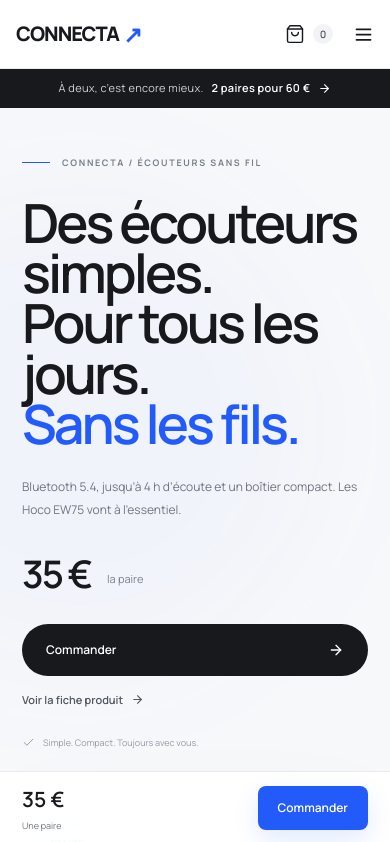
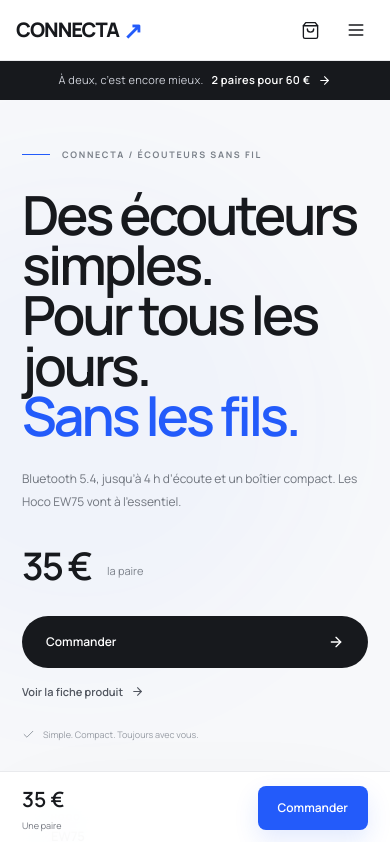
Before and after one commit to said-oumakhlouf/connecta, a Next.js app: page / in a window 390 px wide. Shown: the top 842 px of the page. Built offline with nearby package versions, Linux system fonts and the light colour scheme.

Commit message:
Make header cleaner on mobile

```diff
--- a/components/layout/Header.tsx
+++ b/components/layout/Header.tsx
@@ -3,9 +3,9 @@
 import { Menu, ShoppingBag, X } from 'lucide-react';
 import { useState } from 'react';
 
-import { useShop } from '@/components/shop/ShopProvider';
 import Container from '@/components/layout/Container';
 import Logo from '@/components/layout/Logo';
+import { useShop } from '@/components/shop/ShopProvider';
 import { SITE } from '@/data/site';
 
 const NAVIGATION = [
@@ -29,11 +29,11 @@ export default function Header() {
 
   return (
     <header className="sticky top-0 z-50 border-b border-[#e9eaed] bg-white/95 backdrop-blur-xl">
-      <Container className="flex h-17 items-center md:h-21.5">
+      <Container className="flex h-15 items-center sm:h-17 md:h-18 lg:h-21.5">
         <Logo />
 
         <nav
-          className="mx-auto hidden items-center gap-9 text-xs text-[#656a72] md:flex"
+          className="mx-auto hidden items-center gap-9 text-xs text-[#656a72] lg:flex"
           aria-label="Navigation principale"
         >
           {NAVIGATION.map(({ href, label }) => (
@@ -47,29 +47,31 @@ export default function Header() {
           ))}
         </nav>
 
-        <div className="ml-auto flex items-center gap-5 md:ml-0">
+        <div className="ml-auto flex items-center gap-2.5 sm:gap-3 lg:ml-0 lg:gap-5">
           <button
             type="button"
             onClick={openCart}
-            className="flex items-center gap-2 border-0 bg-transparent"
-            aria-label="Ouvrir le panier"
+            className="relative grid size-9 place-items-center rounded-full bg-transparent transition hover:bg-[#f5f6f8]"
+            aria-label={`Ouvrir le panier, ${cartCount} article${cartCount > 1 ? 's' : ''}`}
           >
-            <ShoppingBag size={20} strokeWidth={1.7} />
+            <ShoppingBag size={19} strokeWidth={1.7} />
 
-            <span className="grid size-5 place-items-center rounded-full bg-[#f1f3f6] text-[10px]">
-              {cartCount}
-            </span>
+            {cartCount > 0 && (
+              <span className="absolute -right-1 -top-1 grid h-4 min-w-4 place-items-center rounded-full bg-[#235bfa] px-1 text-[8px] font-bold leading-none text-white">
+                {cartCount}
+              </span>
+            )}
           </button>
 
           <button
             type="button"
             onClick={() => setMenuOpen((open) => !open)}
-            className="grid place-items-center border-0 bg-transparent md:hidden"
+            className="grid size-9 place-items-center rounded-full bg-transparent transition hover:bg-[#f5f6f8] lg:hidden"
             aria-label="Menu"
             aria-expanded={menuOpen}
             aria-controls="mobile-navigation"
           >
-            {menuOpen ? <X size={21} /> : <Menu size={21} />}
+            {menuOpen ? <X size={20} /> : <Menu size={20} />}
           </button>
         </div>
       </Container>
@@ -77,7 +79,7 @@ export default function Header() {
       {menuOpen && (
         <nav
           id="mobile-navigation"
-          className="flex flex-col border-t border-[#e9eaed] bg-white px-5.5 pb-4 md:hidden"
+          className="flex flex-col border-t border-[#e9eaed] bg-white px-4 pb-3 sm:px-5.5 lg:hidden"
           aria-label="Navigation mobile"
         >
           {NAVIGATION.map(({ href, label }) => (
@@ -85,7 +87,7 @@ export default function Header() {
               key={href}
               href={href}
               onClick={() => setMenuOpen(false)}
-              className="border-b border-[#f0f1f3] py-4 text-xs text-[#656a72] last:border-b-0"
+              className="border-b border-[#f0f1f3] py-4 text-[13px] text-[#565c65] last:border-b-0"
             >
               {label === 'Questions fréquentes' ? 'FAQ' : label}
             </a>
```
